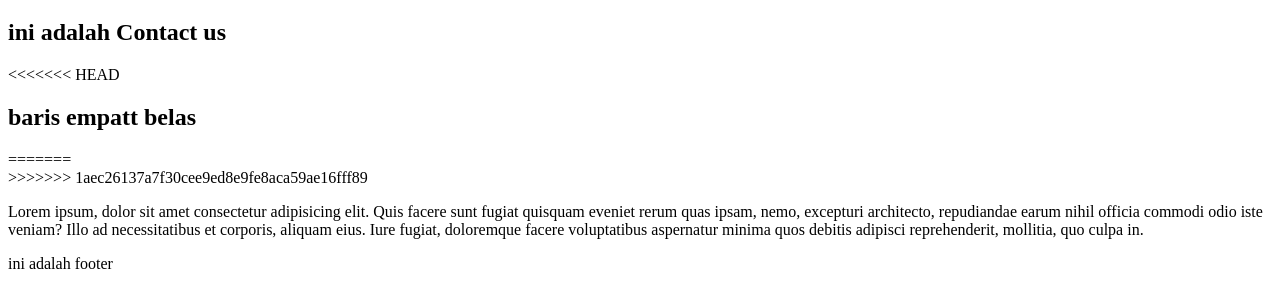
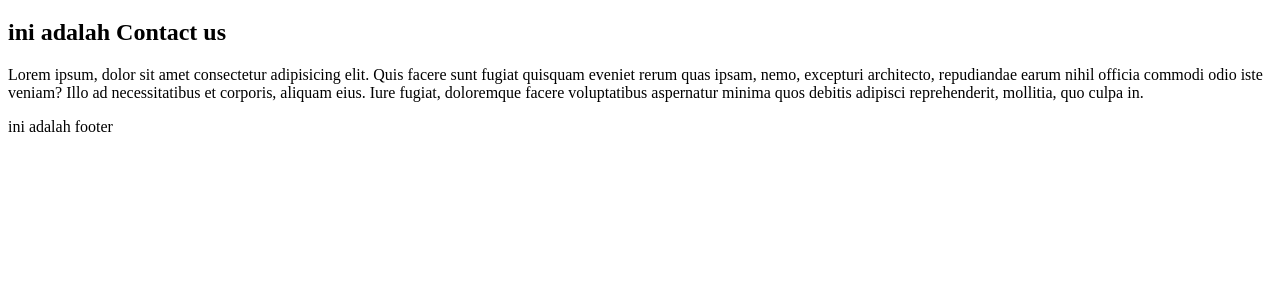
Before and after one commit to alghifariafdan/CompanyProfile, a plain HTML site: page contact-us.html in a window 1280 px wide. Shown: the part 87-394 px from the top of the page. Drawn offline with Linux system fonts and the light colour scheme.

Commit message:
fixing conflict halaman kontak

```diff
--- a/contact-us.html
+++ b/contact-us.html
@@ -11,13 +11,8 @@
     <h1>PT ABADI</h1>
     <h2>ini adalah Contact us</h2>
 
-<<<<<<< HEAD
-    <h2>baris empatt belas</h2>
-
-=======
     <form action=""></form>
 
->>>>>>> 1aec26137a7f30cee9ed8e9fe8aca59ae16fff89
     <p>Lorem ipsum, dolor sit amet consectetur adipisicing elit. Quis facere sunt fugiat quisquam eveniet rerum quas ipsam, nemo, excepturi architecto, repudiandae earum nihil officia commodi odio iste veniam? Illo ad necessitatibus et corporis, aliquam eius. Iure fugiat, doloremque facere voluptatibus aspernatur minima quos debitis adipisci reprehenderit, mollitia, quo culpa in.</p>
 
     <footer>ini adalah footer</footer>
```
